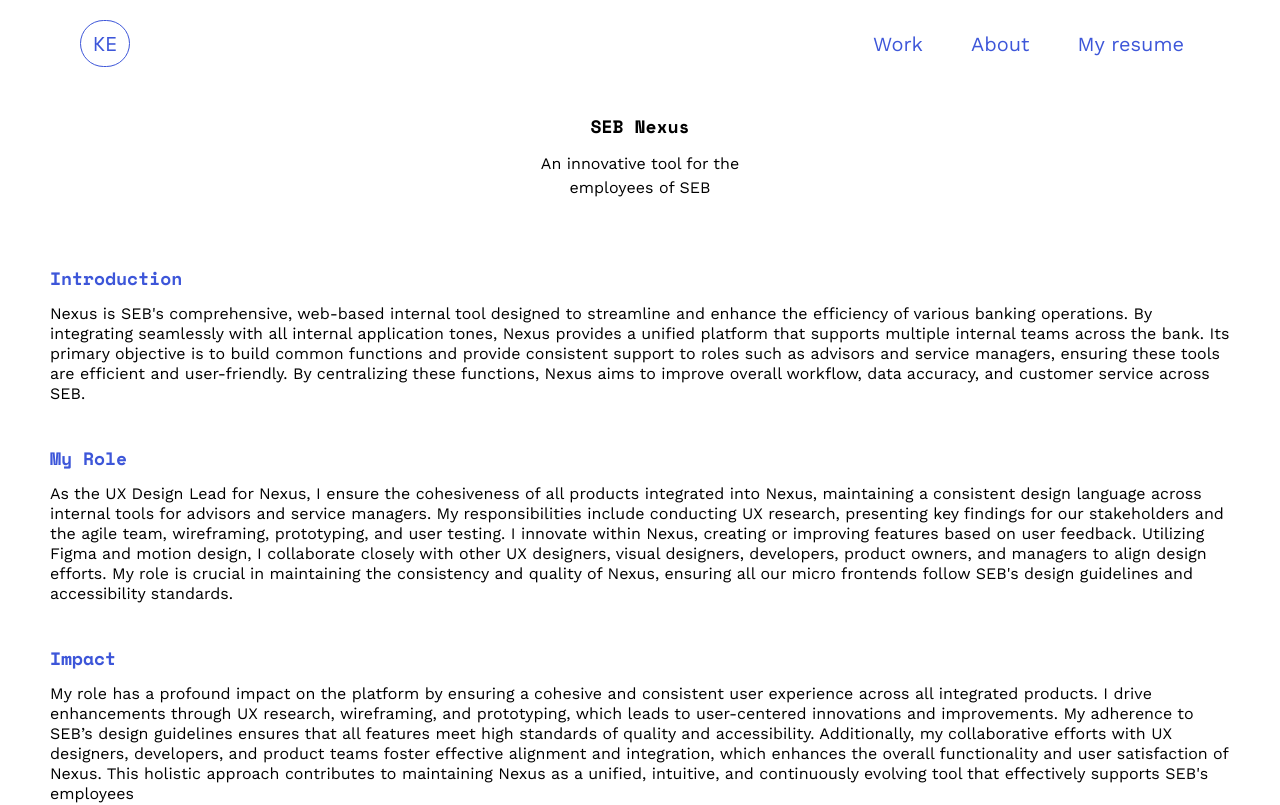
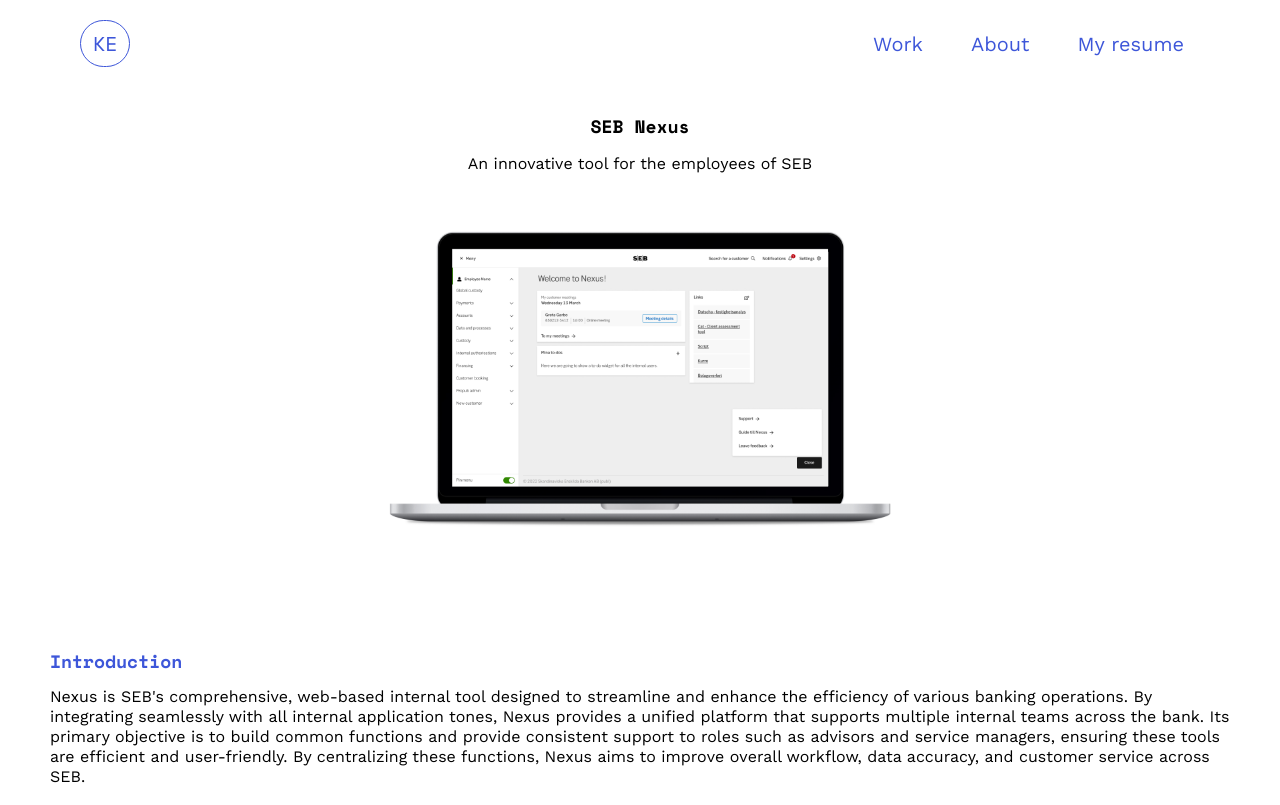
Before and after one commit to Albatraoz12/kleoportfolio, a Next.js app: page /project/1 in a window 1280 px wide. Shown: the top 805 px of the page. Built offline with nearby package versions, Linux system fonts and the light colour scheme.

Commit message:
add main image and display it

```diff
--- a/app/project/[id]/page.tsx
+++ b/app/project/[id]/page.tsx
@@ -16,11 +16,17 @@
     <main
       className={`flex flex-col gap-10 justify-center items-center mx-auto w-full lg:max-w-[774px] xl:max-w-[1196px] ${spaceMono.className} leading-5`}
     >
-      <section className='text-center my-3'>
+      <section className='text-center my-3 flex flex-col justify-center items-center'>
         <h1 className='my-3 font-bold text-lg'>{selectedProject.title}</h1>
-        <p className={`text-base w-[271px] ${workSans.className}`}>
+        <p className={`text-base w-[271px] lg:w-[517px] ${workSans.className}`}>
           {selectedProject.sideTitle}
         </p>
+        <Image
+          height={914}
+          width={610}
+          src={selectedProject.introImg}
+          alt={selectedProject.title}
+        />
       </section>
       <article className='flex flex-col gap-7 justify-center items-center px-2 text-[#3D56D9]'>
         <section>
--- a/app/utils/projects.ts
+++ b/app/utils/projects.ts
@@ -1,6 +1,7 @@
 interface Project {
   id: number;
   title: string;
+  introImg: string;
   sideTitle: string;
   Introduction: string;
   Role: string;
@@ -13,6 +14,7 @@
   {
     id: 1,
     title: 'SEB Nexus',
+    introImg: '/portfolio/IntroCase.png',
     sideTitle: 'An innovative tool for the employees of SEB',
     Introduction:
       "Nexus is SEB's comprehensive, web-based internal tool designed to streamline and enhance the efficiency of various banking operations. By integrating seamlessly with all internal application tones, Nexus provides a unified platform that supports multiple internal teams across the bank. Its primary objective is to build common functions and provide consistent support to roles such as advisors and service managers, ensuring these tools are efficient and user-friendly. By centralizing these functions, Nexus aims to improve overall workflow, data accuracy, and customer service across SEB.",
```
Also changed, not shown: public/portfolio/IntroCase.png (added).
